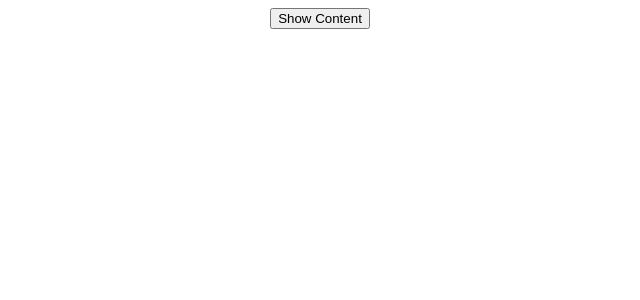
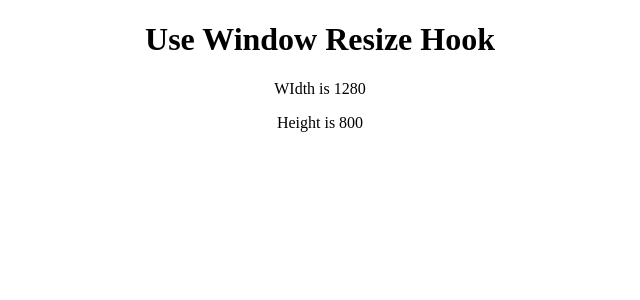
Before and after one commit to Tejasguntiwar/react-mini-projects, a React (Vite) app: page / in a window 1280 px wide. Shown: the top 300 px of the page, without its empty margins (320-960 px from the left). Built offline with nearby package versions, Linux system fonts and the light colour scheme.

Commit message:
Added Use Window Resize Hook Component

```diff
--- a/src/App.jsx
+++ b/src/App.jsx
@@ -18,7 +18,8 @@
 // import FeatureFlagsGlobalState from './components/feature-flag/context/index';
 // import FeatureFlags from './components/feature-flag';
 // import UseFetchHookTest from './components/use-fetch/test';
-import UseOnclickOutsideTest from './components/use-outside-click/test';
+// import UseOnclickOutsideTest from './components/use-outside-click/test';
+import UseWindowResizeTest from './components/use-window-resize/test';
 
 function App() {
   return (
@@ -59,7 +60,9 @@
         {/* useFetch - Custom Hook */}
         {/* <UseFetchHookTest/> */}
         {/* Use Onclick Outside Hook Test */}
-        <UseOnclickOutsideTest/>
+        {/* <UseOnclickOutsideTest/> */}
+        {/* Use WIndow Resize Hook  Test */}
+        <UseWindowResizeTest/>
       </div>
     </>
   )
--- /dev/null
+++ b/src/components/use-window-resize/index.jsx
@@ -0,0 +1,29 @@
+import { useLayoutEffect, useState } from "react";
+
+
+
+export default function useWindowResize() {
+    const [windowSize, setWindowSize] = useState({
+        width: 0,
+        height: 0
+    })
+
+    function handleResize(){
+        setWindowSize({
+            width: window.innerWidth,
+            height: window.innerHeight
+        })
+    }
+
+    useLayoutEffect(()=>{
+        handleResize()
+
+        window.addEventListener('resize', handleResize);
+
+        return ()=>{
+            window.removeEventListener('resize',handleResize);
+        }
+    },[]);
+
+    return windowSize;
+}
--- /dev/null
+++ b/src/components/use-window-resize/test.jsx
@@ -0,0 +1,19 @@
+import useWindowResize from "."
+
+
+
+
+export default function useWindowResizeTest() {
+    const windowSize = useWindowResize();
+    const {width, height} = windowSize;
+
+    return <div>
+        <h1>Use Window Resize Hook</h1>
+        <p>
+            WIdth is {width}
+        </p>
+        <p>
+            Height is {height}
+        </p>
+    </div>
+}
```
